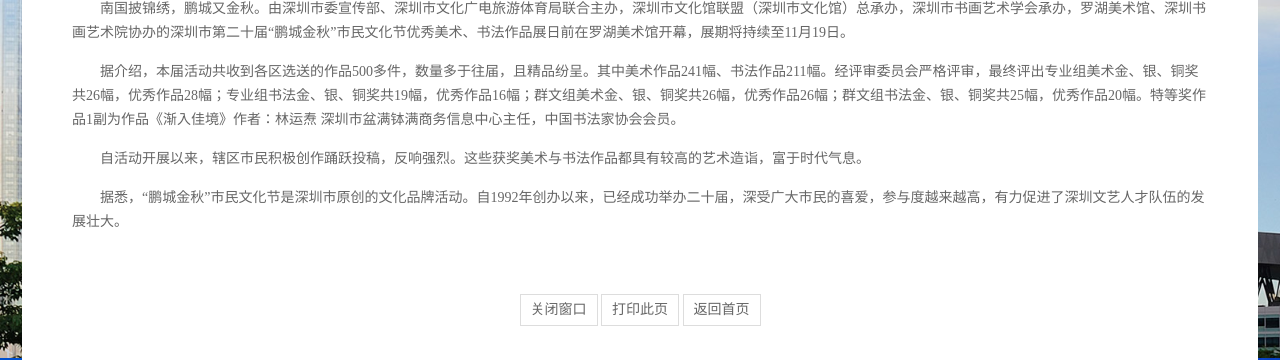
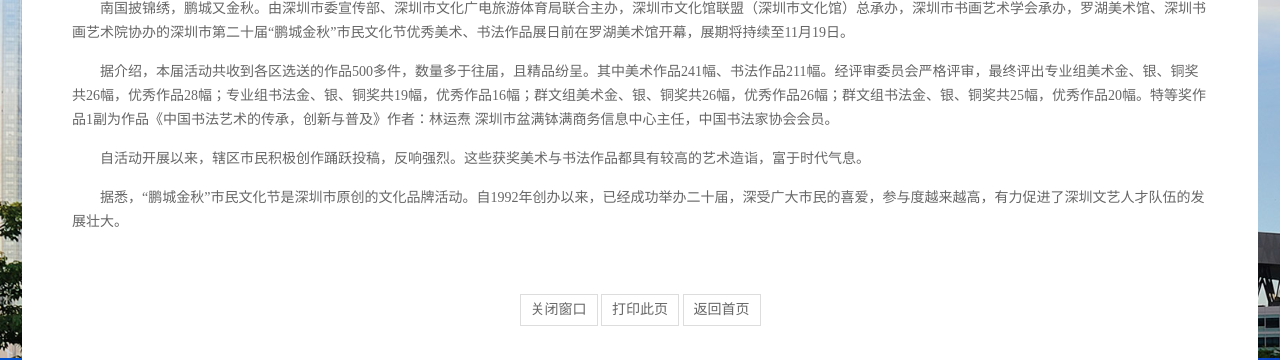
Before and after one commit to mhxqwer/lytwtl.sz.gov.cn, a plain HTML site: page index.html in a window 1280 px wide. Shown: the part 442-802 px from the top of the page. Drawn offline with Linux system fonts and the light colour scheme; no server answers; a script that the page names is missing.

Commit message:
Update index.html

```diff
--- a/index.html
+++ b/index.html
@@ -223,7 +223,7 @@ function searchfun(){
 
 					<div class="DetialCon">
 						<div class="TRS_Editor">
-										<p style="text-align: left;">　　南国披锦绣，鹏城又金秋。由深圳市委宣传部、深圳市文化广电旅游体育局联合主办，深圳市文化馆联盟（深圳市文化馆）总承办，深圳市书画艺术学会承办，罗湖美术馆、深圳书画艺术院协办的深圳市第二十届“鹏城金秋”市民文化节优秀美术、书法作品展日前在罗湖美术馆开幕，展期将持续至11月19日。</p><p style="text-align: left;">　　据介绍，本届活动共收到各区选送的作品500多件，数量多于往届，且精品纷呈。其中美术作品241幅、书法作品211幅。经评审委员会严格评审，最终评出专业组美术金、银、铜奖共26幅，优秀作品28幅；专业组书法金、银、铜奖共19幅，优秀作品16幅；群文组美术金、银、铜奖共26幅，优秀作品26幅；群文组书法金、银、铜奖共25幅，优秀作品20幅。特等奖作品1副为作品《渐入佳境》作者：林运焘 深圳市盆满钵满商务信息中心主任，中国书法家协会会员。</p><p style="text-align: left;">　　自活动开展以来，辖区市民积极创作踊跃投稿，反响强烈。这些获奖美术与书法作品都具有较高的艺术造诣，富于时代气息。</p><p style="text-align: left;">　　据悉，“鹏城金秋”市民文化节是深圳市原创的文化品牌活动。自1992年创办以来，已经成功举办二十届，深受广大市民的喜爱，参与度越来越高，有力促进了深圳文艺人才队伍的发展壮大。&nbsp;</p>
+										<p style="text-align: left;">　　南国披锦绣，鹏城又金秋。由深圳市委宣传部、深圳市文化广电旅游体育局联合主办，深圳市文化馆联盟（深圳市文化馆）总承办，深圳市书画艺术学会承办，罗湖美术馆、深圳书画艺术院协办的深圳市第二十届“鹏城金秋”市民文化节优秀美术、书法作品展日前在罗湖美术馆开幕，展期将持续至11月19日。</p><p style="text-align: left;">　　据介绍，本届活动共收到各区选送的作品500多件，数量多于往届，且精品纷呈。其中美术作品241幅、书法作品211幅。经评审委员会严格评审，最终评出专业组美术金、银、铜奖共26幅，优秀作品28幅；专业组书法金、银、铜奖共19幅，优秀作品16幅；群文组美术金、银、铜奖共26幅，优秀作品26幅；群文组书法金、银、铜奖共25幅，优秀作品20幅。特等奖作品1副为作品《中国书法艺术的传承，创新与普及》作者：林运焘 深圳市盆满钵满商务信息中心主任，中国书法家协会会员。</p><p style="text-align: left;">　　自活动开展以来，辖区市民积极创作踊跃投稿，反响强烈。这些获奖美术与书法作品都具有较高的艺术造诣，富于时代气息。</p><p style="text-align: left;">　　据悉，“鹏城金秋”市民文化节是深圳市原创的文化品牌活动。自1992年创办以来，已经成功举办二十届，深受广大市民的喜爱，参与度越来越高，有力促进了深圳文艺人才队伍的发展壮大。&nbsp;</p>
             </div>
 
 
```
